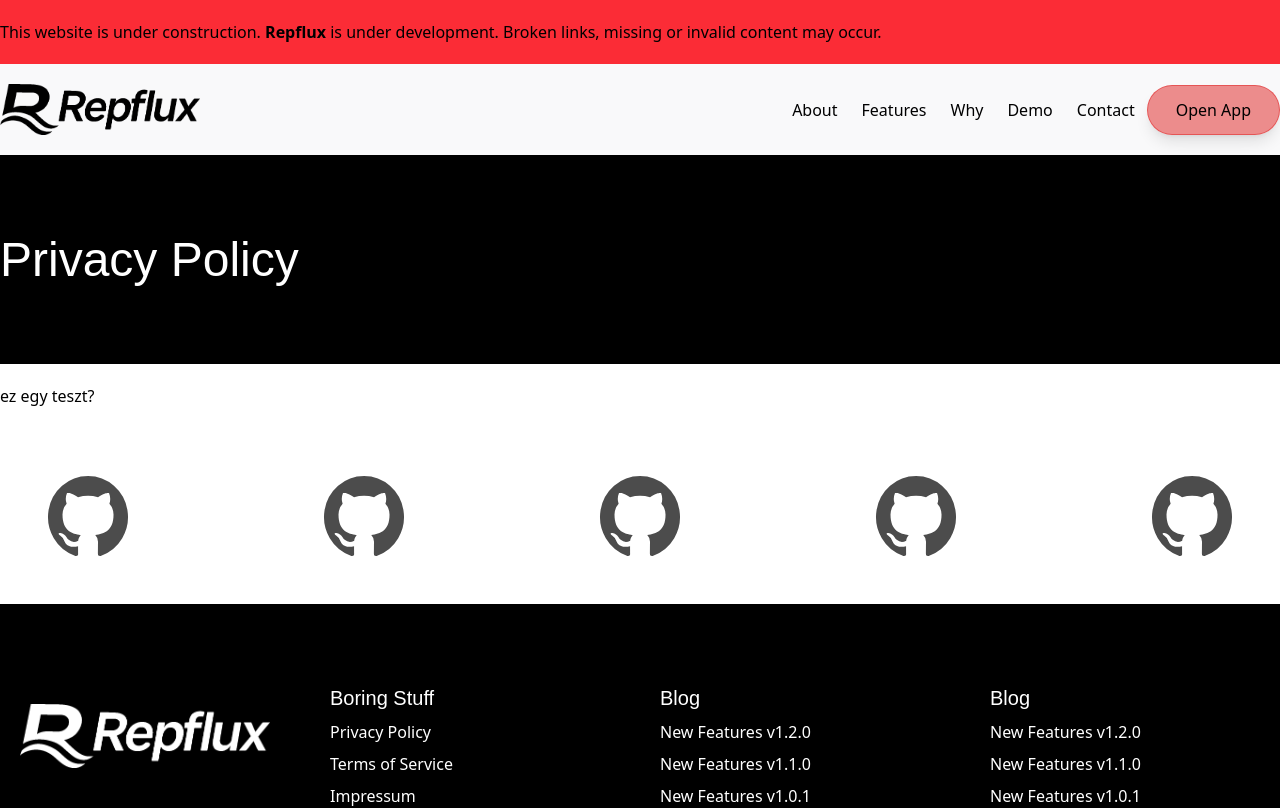
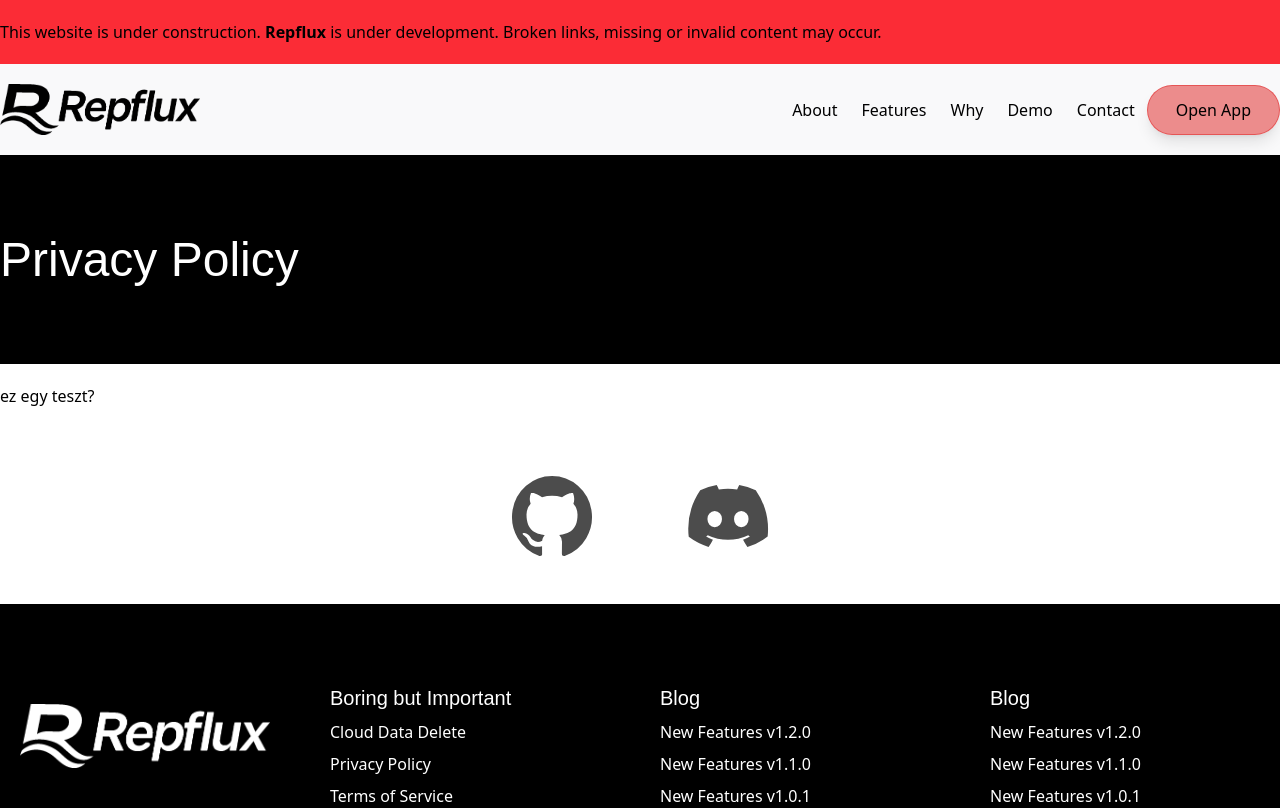
Before and after one commit to aryxs3m/gymbro.github.io, a Nuxt app: page /privacy-policy in a window 1280 px wide. Shown: the top 808 px of the page. Built offline with nearby package versions, Linux system fonts and the light colour scheme; a web font is replaced by a local one.

Commit message:
- RO-12: added account delete page - added configurations

```diff
--- a/app/components/Footer.vue
+++ b/app/components/Footer.vue
@@ -9,8 +9,9 @@
         <img src="/logo.png" class="invert w-100 p-10 md:p-5 inline-block" alt="Repflux">
       </div>
       <div>
-        <h1 class="text-xl mb-2">Boring Stuff</h1>
+        <h1 class="text-xl mb-2">Boring but Important</h1>
         <ul class="flex flex-col gap-2">
+          <NavLink to="cloud-data-delete">Cloud Data Delete</NavLink>
           <NavLink to="privacy-policy">Privacy Policy</NavLink>
           <NavLink to="terms-of-service">Terms of Service</NavLink>
           <NavLink to="impressum">Impressum</NavLink>
--- a/app/components/NavBar.vue
+++ b/app/components/NavBar.vue
@@ -1,4 +1,5 @@
 <script setup lang="ts">
+const runtimeConfig = useRuntimeConfig()
 defineProps(['absolute'])
 
 let isMobileOpen = ref(false);
@@ -18,7 +19,7 @@
   },
   {
     label: "Demo",
-    href: "https://demo.repflux.app",
+    href: runtimeConfig.public.demoUrl,
   },
   {
     label: "Contact",
@@ -45,7 +46,7 @@
         </ul>
       </div>
       <div class="my-auto hidden md:block">
-        <RfButton href="https://cloud.repflux.app">Open App</RfButton>
+        <RfButton :href="runtimeConfig.public.cloudUrl">Open App</RfButton>
       </div>
     </div>
     <div>
--- a/app/components/SocialIcons.vue
+++ b/app/components/SocialIcons.vue
@@ -1,37 +1,19 @@
 <script setup lang="ts">
-
+const runtimeConfig = useRuntimeConfig()
 </script>
 
 <template>
   <div>
-    <div class="container mx-auto text-black text-center flex flex-wrap md:flex-nowrap gap-10 justify-between py-10 px-10">
-      <a href="#" class="block">
+    <div class="container mx-auto text-black text-center flex flex-wrap md:flex-nowrap gap-20 justify-center py-10 px-10">
+      <a :href="runtimeConfig.public.github" class="block">
         <svg class="w-[96px] h-[96px] fill-black/70 hover:fill-black transition-colors w-6 h-6 text-gray-800 dark:text-white" aria-hidden="true" xmlns="http://www.w3.org/2000/svg" fill="currentColor" viewBox="0 0 24 24">
           <path fill-rule="evenodd" d="M12.006 2a9.847 9.847 0 0 0-6.484 2.44 10.32 10.32 0 0 0-3.393 6.17 10.48 10.48 0 0 0 1.317 6.955 10.045 10.045 0 0 0 5.4 4.418c.504.095.683-.223.683-.494 0-.245-.01-1.052-.014-1.908-2.78.62-3.366-1.21-3.366-1.21a2.711 2.711 0 0 0-1.11-1.5c-.907-.637.07-.621.07-.621.317.044.62.163.885.346.266.183.487.426.647.71.135.253.318.476.538.655a2.079 2.079 0 0 0 2.37.196c.045-.52.27-1.006.635-1.37-2.219-.259-4.554-1.138-4.554-5.07a4.022 4.022 0 0 1 1.031-2.75 3.77 3.77 0 0 1 .096-2.713s.839-.275 2.749 1.05a9.26 9.26 0 0 1 5.004 0c1.906-1.325 2.74-1.05 2.74-1.05.37.858.406 1.828.101 2.713a4.017 4.017 0 0 1 1.029 2.75c0 3.939-2.339 4.805-4.564 5.058a2.471 2.471 0 0 1 .679 1.897c0 1.372-.012 2.477-.012 2.814 0 .272.18.592.687.492a10.05 10.05 0 0 0 5.388-4.421 10.473 10.473 0 0 0 1.313-6.948 10.32 10.32 0 0 0-3.39-6.165A9.847 9.847 0 0 0 12.007 2Z" clip-rule="evenodd"/>
         </svg>
       </a>
 
-      <a href="#" class="block">
-        <svg class="w-[96px] h-[96px] fill-black/70 hover:fill-black transition-colors w-6 h-6 text-gray-800 dark:text-white" aria-hidden="true" xmlns="http://www.w3.org/2000/svg" fill="currentColor" viewBox="0 0 24 24">
-          <path fill-rule="evenodd" d="M12.006 2a9.847 9.847 0 0 0-6.484 2.44 10.32 10.32 0 0 0-3.393 6.17 10.48 10.48 0 0 0 1.317 6.955 10.045 10.045 0 0 0 5.4 4.418c.504.095.683-.223.683-.494 0-.245-.01-1.052-.014-1.908-2.78.62-3.366-1.21-3.366-1.21a2.711 2.711 0 0 0-1.11-1.5c-.907-.637.07-.621.07-.621.317.044.62.163.885.346.266.183.487.426.647.71.135.253.318.476.538.655a2.079 2.079 0 0 0 2.37.196c.045-.52.27-1.006.635-1.37-2.219-.259-4.554-1.138-4.554-5.07a4.022 4.022 0 0 1 1.031-2.75 3.77 3.77 0 0 1 .096-2.713s.839-.275 2.749 1.05a9.26 9.26 0 0 1 5.004 0c1.906-1.325 2.74-1.05 2.74-1.05.37.858.406 1.828.101 2.713a4.017 4.017 0 0 1 1.029 2.75c0 3.939-2.339 4.805-4.564 5.058a2.471 2.471 0 0 1 .679 1.897c0 1.372-.012 2.477-.012 2.814 0 .272.18.592.687.492a10.05 10.05 0 0 0 5.388-4.421 10.473 10.473 0 0 0 1.313-6.948 10.32 10.32 0 0 0-3.39-6.165A9.847 9.847 0 0 0 12.007 2Z" clip-rule="evenodd"/>
-        </svg>
-      </a>
-
-      <a href="#" class="block">
-        <svg class="w-[96px] h-[96px] fill-black/70 hover:fill-black transition-colors w-6 h-6 text-gray-800 dark:text-white" aria-hidden="true" xmlns="http://www.w3.org/2000/svg" fill="currentColor" viewBox="0 0 24 24">
-          <path fill-rule="evenodd" d="M12.006 2a9.847 9.847 0 0 0-6.484 2.44 10.32 10.32 0 0 0-3.393 6.17 10.48 10.48 0 0 0 1.317 6.955 10.045 10.045 0 0 0 5.4 4.418c.504.095.683-.223.683-.494 0-.245-.01-1.052-.014-1.908-2.78.62-3.366-1.21-3.366-1.21a2.711 2.711 0 0 0-1.11-1.5c-.907-.637.07-.621.07-.621.317.044.62.163.885.346.266.183.487.426.647.71.135.253.318.476.538.655a2.079 2.079 0 0 0 2.37.196c.045-.52.27-1.006.635-1.37-2.219-.259-4.554-1.138-4.554-5.07a4.022 4.022 0 0 1 1.031-2.75 3.77 3.77 0 0 1 .096-2.713s.839-.275 2.749 1.05a9.26 9.26 0 0 1 5.004 0c1.906-1.325 2.74-1.05 2.74-1.05.37.858.406 1.828.101 2.713a4.017 4.017 0 0 1 1.029 2.75c0 3.939-2.339 4.805-4.564 5.058a2.471 2.471 0 0 1 .679 1.897c0 1.372-.012 2.477-.012 2.814 0 .272.18.592.687.492a10.05 10.05 0 0 0 5.388-4.421 10.473 10.473 0 0 0 1.313-6.948 10.32 10.32 0 0 0-3.39-6.165A9.847 9.847 0 0 0 12.007 2Z" clip-rule="evenodd"/>
-        </svg>
-      </a>
-
-      <a href="#" class="block">
-        <svg class="w-[96px] h-[96px] fill-black/70 hover:fill-black transition-colors w-6 h-6 text-gray-800 dark:text-white" aria-hidden="true" xmlns="http://www.w3.org/2000/svg" fill="currentColor" viewBox="0 0 24 24">
-          <path fill-rule="evenodd" d="M12.006 2a9.847 9.847 0 0 0-6.484 2.44 10.32 10.32 0 0 0-3.393 6.17 10.48 10.48 0 0 0 1.317 6.955 10.045 10.045 0 0 0 5.4 4.418c.504.095.683-.223.683-.494 0-.245-.01-1.052-.014-1.908-2.78.62-3.366-1.21-3.366-1.21a2.711 2.711 0 0 0-1.11-1.5c-.907-.637.07-.621.07-.621.317.044.62.163.885.346.266.183.487.426.647.71.135.253.318.476.538.655a2.079 2.079 0 0 0 2.37.196c.045-.52.27-1.006.635-1.37-2.219-.259-4.554-1.138-4.554-5.07a4.022 4.022 0 0 1 1.031-2.75 3.77 3.77 0 0 1 .096-2.713s.839-.275 2.749 1.05a9.26 9.26 0 0 1 5.004 0c1.906-1.325 2.74-1.05 2.74-1.05.37.858.406 1.828.101 2.713a4.017 4.017 0 0 1 1.029 2.75c0 3.939-2.339 4.805-4.564 5.058a2.471 2.471 0 0 1 .679 1.897c0 1.372-.012 2.477-.012 2.814 0 .272.18.592.687.492a10.05 10.05 0 0 0 5.388-4.421 10.473 10.473 0 0 0 1.313-6.948 10.32 10.32 0 0 0-3.39-6.165A9.847 9.847 0 0 0 12.007 2Z" clip-rule="evenodd"/>
-        </svg>
-      </a>
-
-      <a href="#" class="block">
-        <svg class="w-[96px] h-[96px] fill-black/70 hover:fill-black transition-colors w-6 h-6 text-gray-800 dark:text-white" aria-hidden="true" xmlns="http://www.w3.org/2000/svg" fill="currentColor" viewBox="0 0 24 24">
-          <path fill-rule="evenodd" d="M12.006 2a9.847 9.847 0 0 0-6.484 2.44 10.32 10.32 0 0 0-3.393 6.17 10.48 10.48 0 0 0 1.317 6.955 10.045 10.045 0 0 0 5.4 4.418c.504.095.683-.223.683-.494 0-.245-.01-1.052-.014-1.908-2.78.62-3.366-1.21-3.366-1.21a2.711 2.711 0 0 0-1.11-1.5c-.907-.637.07-.621.07-.621.317.044.62.163.885.346.266.183.487.426.647.71.135.253.318.476.538.655a2.079 2.079 0 0 0 2.37.196c.045-.52.27-1.006.635-1.37-2.219-.259-4.554-1.138-4.554-5.07a4.022 4.022 0 0 1 1.031-2.75 3.77 3.77 0 0 1 .096-2.713s.839-.275 2.749 1.05a9.26 9.26 0 0 1 5.004 0c1.906-1.325 2.74-1.05 2.74-1.05.37.858.406 1.828.101 2.713a4.017 4.017 0 0 1 1.029 2.75c0 3.939-2.339 4.805-4.564 5.058a2.471 2.471 0 0 1 .679 1.897c0 1.372-.012 2.477-.012 2.814 0 .272.18.592.687.492a10.05 10.05 0 0 0 5.388-4.421 10.473 10.473 0 0 0 1.313-6.948 10.32 10.32 0 0 0-3.39-6.165A9.847 9.847 0 0 0 12.007 2Z" clip-rule="evenodd"/>
+      <a :href="runtimeConfig.public.discord" class="block">
+        <svg class="w-[96px] h-[96px] fill-black/70 hover:fill-black transition-colors w-6 h-6 text-gray-800 dark:text-white" aria-hidden="true" xmlns="http://www.w3.org/2000/svg" width="24" height="24" fill="currentColor" viewBox="0 0 24 24">
+          <path d="M18.942 5.556a16.3 16.3 0 0 0-4.126-1.3 12.04 12.04 0 0 0-.529 1.1 15.175 15.175 0 0 0-4.573 0 11.586 11.586 0 0 0-.535-1.1 16.274 16.274 0 0 0-4.129 1.3 17.392 17.392 0 0 0-2.868 11.662 15.785 15.785 0 0 0 4.963 2.521c.41-.564.773-1.16 1.084-1.785a10.638 10.638 0 0 1-1.706-.83c.143-.106.283-.217.418-.331a11.664 11.664 0 0 0 10.118 0c.137.114.277.225.418.331-.544.328-1.116.606-1.71.832a12.58 12.58 0 0 0 1.084 1.785 16.46 16.46 0 0 0 5.064-2.595 17.286 17.286 0 0 0-2.973-11.59ZM8.678 14.813a1.94 1.94 0 0 1-1.8-2.045 1.93 1.93 0 0 1 1.8-2.047 1.918 1.918 0 0 1 1.8 2.047 1.929 1.929 0 0 1-1.8 2.045Zm6.644 0a1.94 1.94 0 0 1-1.8-2.045 1.93 1.93 0 0 1 1.8-2.047 1.919 1.919 0 0 1 1.8 2.047 1.93 1.93 0 0 1-1.8 2.045Z"/>
         </svg>
       </a>
     </div>
--- /dev/null
+++ b/app/pages/cloud-data-delete.vue
@@ -0,0 +1,22 @@
+<script setup lang="ts">
+
+</script>
+
+<template>
+  <NavBar></NavBar>
+
+  <PageHeader>Cloud Data Delete</PageHeader>
+
+  <PageContainer>
+    <p>Since we are not evil, we let you delete your account from our servers any time.</p>
+    <p>TODO: account delete tutorial</p>
+
+    <p>If you have trouble deleting your account, please send a deletion request to <a href="mailto:info@repflux.app">info@repflux.app</a>.</p>
+  </PageContainer>
+
+  <SocialIcons></SocialIcons>
+</template>
+
+<style scoped>
+
+</style>
--- a/app/pages/index.vue
+++ b/app/pages/index.vue
@@ -1,5 +1,5 @@
 <script setup lang="ts">
-
+const runtimeConfig = useRuntimeConfig()
 </script>
 
 <template>
@@ -8,8 +8,8 @@
   <Masthead>
     <h1 class="text-5xl md:text-8xl mt-20 md:mt-25 lg:mt-50 text-shadow-lg/80">Track your sets, your weight and your body.</h1>
     <p class="text-shadow-lg/30">See your progression real time.</p>
-    <RfButton class="mt-5 me-3">Register</RfButton>
-    <RfButton>See Demo</RfButton>
+    <RfButton :href="runtimeConfig.public.cloudUrl" class="mt-5 me-3">Open App</RfButton>
+    <RfButton :href="runtimeConfig.public.demoUrl">Try Demo</RfButton>
   </Masthead>
 
   <SimpleFeatureContainer class="mt-20">
@@ -37,11 +37,11 @@
 
   <CtaSection>
     <h1 class="text-5xl md:text-8xl text-shadow-lg/30">Are you ready to make your workouts smarter?</h1>
-    <p class="text-2xl">Register in our free app, see our demo or host your instance on your very own server.</p>
+    <p class="text-2xl">Try the demo, register in the free cloud version or host your instance on your very own server.</p>
     <div class="mt-3">
-      <RfButton href="https://cloud.repflux.app" class="me-3 mb-3">Register</RfButton>
-      <RfButton href="https://demo.repflux.app" class="me-3 mb-3">See Demo</RfButton>
-      <RfButton href="https://docs.repflux.app">Self host</RfButton>
+      <RfButton :href="runtimeConfig.public.cloudUrl" class="me-3 mb-3">Open App</RfButton>
+      <RfButton :href="runtimeConfig.public.demoUrl" class="me-3 mb-3">See Demo</RfButton>
+      <RfButton :href="runtimeConfig.public.github">Self host</RfButton>
     </div>
   </CtaSection>
 
--- a/nuxt.config.ts
+++ b/nuxt.config.ts
@@ -2,6 +2,16 @@
 import tailwindcss from "@tailwindcss/vite";
 
 export default defineNuxtConfig({
+  runtimeConfig: {
+    public: {
+      demoUrl: 'https://demo.repflux.app',
+      docsUrl: 'https://docs.repflux.app',
+      cloudUrl: 'https://cloud.repflux.app',
+      github: 'https://github.com/aryxs3m/repflux-app',
+      discord: 'https://discord.gg/8DNa7YGkEY',
+    },
+  },
+
   compatibilityDate: '2025-07-15',
   devtools: { enabled: true },
   css: ['~/assets/style.css'],
```
Also changed, not shown: public/phone.svg, 1 other file (tests, documents, lock files or other folders).
